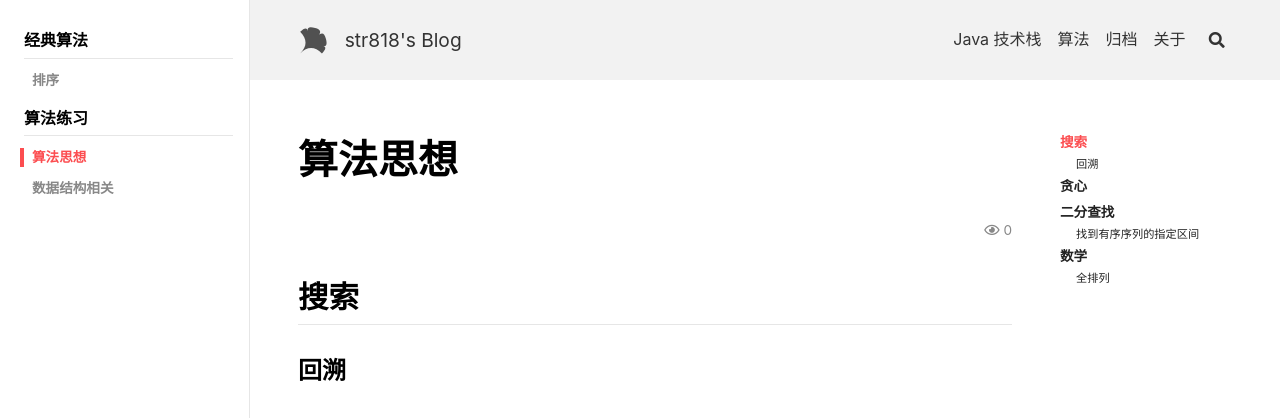
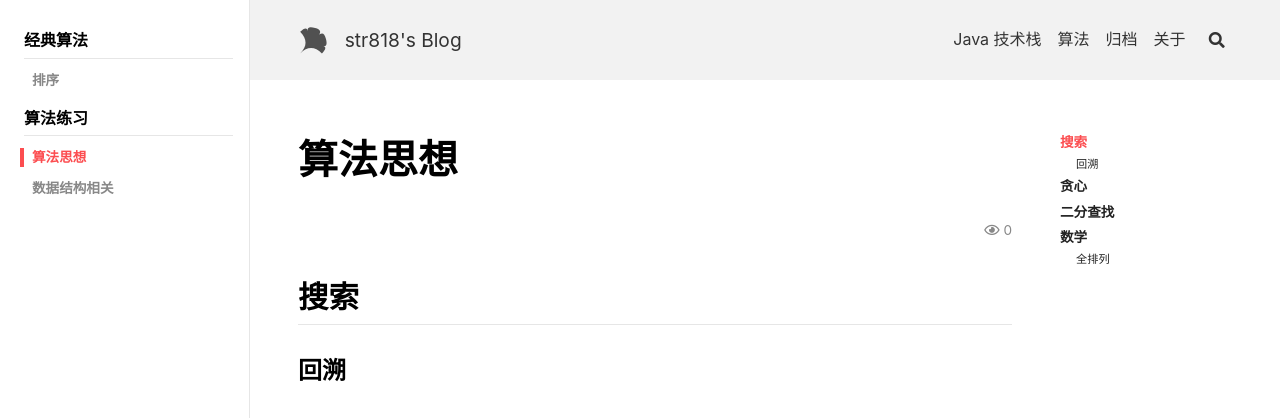
Before and after one commit to str818/str818.github.io, a Jekyll site: the page built from notes/algorithm/2.1-code-thought.md, in a window 1280 px wide. Shown: the top 418 px of the page. Built offline with Jekyll 4.4.1, drawn with Linux system fonts in a browser that asks for light colours; nearby versions of some CDN libraries; comment, search, counter and statistics services are not loaded; some of the changed text lies outside the part shown.

Commit message:
leetcode

````diff
--- a/notes/algorithm/2.1-code-thought.md
+++ b/notes/algorithm/2.1-code-thought.md
@@ -117,7 +117,7 @@
 }
 ```
 
-### 找到有序序列的指定区间
+#### 找到有序序列的指定区间
 
 [Leetcode - 34 Find First and Last Position of Element in Sorted Array](https://leetcode.com/problems/find-first-and-last-position-of-element-in-sorted-array/)
 
````
